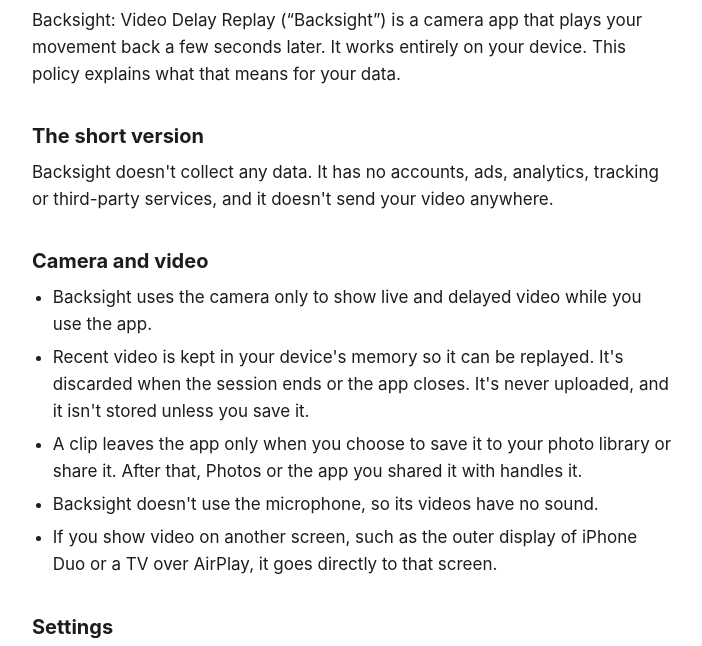
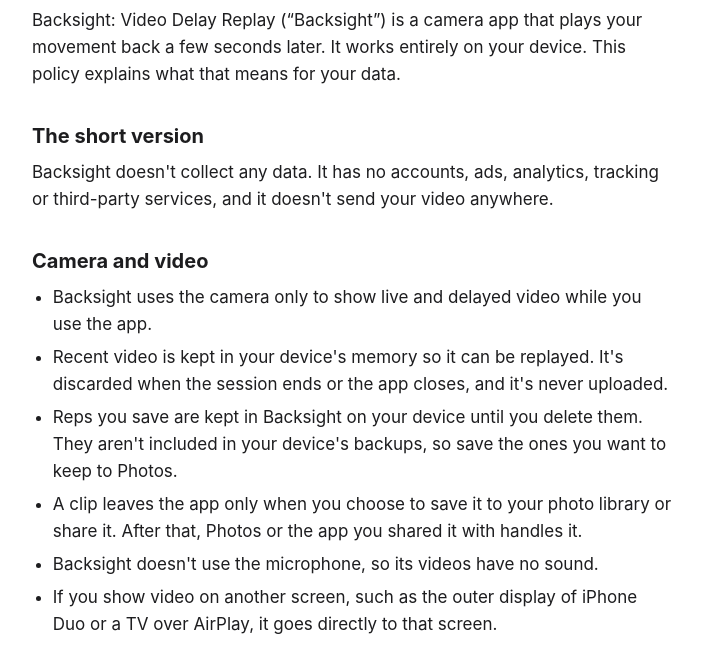
Before and after one commit to DavisAndn/davisandn.github.io, a plain HTML site: page backsight/privacy/index.html in a window 1280 px wide. Shown: the part 123-769 px from the top of the page, without its empty margins (288-990 px from the left). Drawn offline with Linux system fonts and the light colour scheme.

Commit message:
Say that saved reps stay on the device

```diff
--- a/backsight/privacy/index.html
+++ b/backsight/privacy/index.html
@@ -20,7 +20,8 @@
     <h2>Camera and video</h2>
     <ul>
         <li>Backsight uses the camera only to show live and delayed video while you use the app.</li>
-        <li>Recent video is kept in your device's memory so it can be replayed. It's discarded when the session ends or the app closes. It's never uploaded, and it isn't stored unless you save it.</li>
+        <li>Recent video is kept in your device's memory so it can be replayed. It's discarded when the session ends or the app closes, and it's never uploaded.</li>
+        <li>Reps you save are kept in Backsight on your device until you delete them. They aren't included in your device's backups, so save the ones you want to keep to Photos.</li>
         <li>A clip leaves the app only when you choose to save it to your photo library or share it. After that, Photos or the app you shared it with handles it.</li>
         <li>Backsight doesn't use the microphone, so its videos have no sound.</li>
         <li>If you show video on another screen, such as the outer display of iPhone Duo or a TV over AirPlay, it goes directly to that screen.</li>
```
Also changed, not shown: backsight/index.html (+1 -1 lines).
